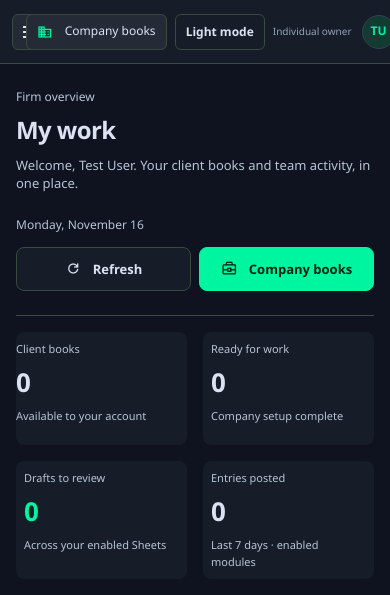
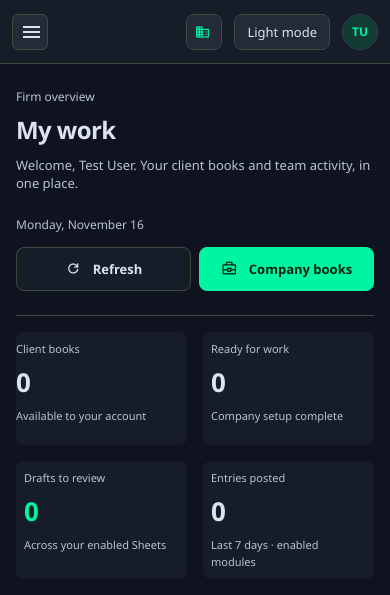
Before and after one commit to uxccseph-eng/tagatuos, a Laravel app: page /my-work in a window 390 px wide. Shown: the top 595 px of the page. Run offline with Laravel 12, Linux system fonts and the light colour scheme; the visitor is signed in with stand-in values (Sample User, id 1); data comes from the database, SQL or seed files in the repository; data that the repository does not hold is empty.

Commit message:
Align shared workspace top bars and readable profile controls

```diff
--- /dev/null
+++ b/public/css/workspace-topbar.css
@@ -0,0 +1,84 @@
+/* Hallmark · v2.0.0 · theme: retained brand · component: top bar · scope: app
+ * Critique: readable context on the left, flexible search, aligned account actions on the right. */
+:root {
+    --bar-font: "Segoe UI", Arial, sans-serif;
+    --bar-height: 64px;
+    --bar-control: 36px;
+    --bar-gap: 12px;
+    --bar-pad: 24px;
+    --bar-radius: 8px;
+}
+@media screen {
+    body :is(#sales-header, #workspace-app-header) {
+        height: var(--bar-height); min-height: var(--bar-height); box-sizing: border-box;
+        padding: 0 var(--bar-pad); gap: var(--bar-gap); align-items: center;
+        background: var(--theme-panel) !important; color: var(--theme-text); border-color: var(--theme-line);
+        font: 500 13px/20px var(--bar-font); box-shadow: none; backdrop-filter: none;
+    }
+    body #workspace-app-header { display: grid; grid-template-columns: max-content minmax(160px, 1fr) auto; }
+    body #workspace-app-header .workspace-header-location { display: block; max-width: 160px; overflow: clip; white-space: nowrap; text-overflow: ellipsis; font-size: 13px; color: var(--theme-muted); }
+    body #workspace-app-header .workspace-header-search { box-sizing: border-box; width: 100%; max-width: 480px; min-width: 0; height: var(--bar-control); margin: 0; }
+    body #workspace-app-header .workspace-header-search input { font: 400 13px/20px var(--bar-font); }
+    body #workspace-app-header .workspace-header-actions { display: flex; align-items: center; gap: var(--bar-gap); margin-left: auto; min-width: 0; }
+    body :is(#sales-header, #workspace-app-header) :is(.workspace-book-chooser, .workspace-theme-toggle, .company-switcher > summary) {
+        display: inline-flex; box-sizing: border-box; align-items: center; justify-content: center; height: var(--bar-control); min-height: var(--bar-control);
+        padding: 0 var(--bar-gap); border: 1px solid var(--theme-line); border-radius: var(--bar-radius);
+        background: var(--theme-soft); color: var(--theme-text); font: 500 13px/20px var(--bar-font); white-space: nowrap; box-shadow: none;
+    }
+    body :is(#sales-header, #workspace-app-header) .company-switcher { min-width: 0; font: 500 13px/20px var(--bar-font); }
+    body :is(#sales-header, #workspace-app-header) .company-switcher-name { max-width: 210px; }
+    body :is(#sales-header, #workspace-app-header) .account-profile { border-left: 1px solid var(--theme-line); padding-left: var(--bar-gap); }
+    body :is(#sales-header, #workspace-app-header) .account-profile > summary { min-height: var(--bar-control); gap: var(--bar-gap); }
+    body :is(#sales-header, #workspace-app-header) .workspace-profile-copy { display: flex; align-items: flex-start; gap: 0; }
+    body :is(#sales-header, #workspace-app-header) .workspace-profile-name { display: block; max-width: 180px; font: 600 13px/18px var(--bar-font); color: var(--theme-text); }
+    body :is(#sales-header, #workspace-app-header) .workspace-profile-role { display: block; text-align: left; font: 400 12px/18px var(--bar-font); color: var(--theme-muted); }
+    body :is(#sales-header, #workspace-app-header) .workspace-profile-avatar { width: var(--bar-control); height: var(--bar-control); font: 600 12px/20px var(--bar-font); box-sizing: border-box; }
+    body :is(#sales-header, #workspace-app-header) :is(button, input, summary) { letter-spacing: normal; text-transform: none; }
+    body :is(#sales-header, #workspace-app-header) :focus-visible { outline: 2px solid var(--theme-accent) !important; outline-offset: 2px; transition: none !important; }
+    body :is(#sales-header, #workspace-app-header) button:active { transform: translateY(1px); }
+    body :is(#sales-header, #workspace-app-header) .workspace-profile-menu { top: calc(100% + var(--bar-gap)); min-width: 240px; max-width: 90vi; font: 400 13px/20px var(--bar-font); }
+    body #sales-header > div { min-width: 0; gap: var(--bar-gap); }
+    body #sales-header input { font: 400 13px/20px var(--bar-font); }
+    body #sales-header [data-sales-action="add"] { min-height: var(--bar-control); }
+    body:has(#sidebarNav) > header.fixed { height: var(--bar-height); padding-inline: var(--bar-pad); gap: var(--bar-gap); }
+    body:has(#sidebarNav) #sidebarNav { top: var(--bar-height); height: calc(100dvh - var(--bar-height)); }
+    body:has(#sidebarNav) #workspaceMain { padding-top: 88px; }
+    body:has(#sidebarNav) > header.fixed :is(button, .company-switcher > summary) { min-height: var(--bar-control); font-size: 13px; }
+    body:has(#sidebarNav) > header.fixed .company-switcher-name { max-width: 210px; }
+    body:has(#sidebarNav) > header.fixed .dashboard-profile-copy { display: flex; flex-direction: column; text-align: left; }
+    body:has(#sidebarNav) > header.fixed .dashboard-profile-name { max-width: 180px; overflow: clip; white-space: nowrap; text-overflow: ellipsis; font: 600 13px/18px var(--bar-font); }
+    body:has(#sidebarNav) > header.fixed .dashboard-profile-role { color: var(--theme-muted); font: 400 12px/18px var(--bar-font); }
+    body.account-layout:not(.workspace-shell) .account-header { min-height: var(--bar-height); padding-block: var(--bar-gap); }
+    body.company-setup-page > header { min-height: var(--bar-height); box-sizing: border-box; }
+    @media (max-width: 1250px) {
+        body #workspace-app-header .workspace-header-location { display: none; }
+        body #workspace-app-header { grid-template-columns: minmax(160px, 1fr) auto; }
+        body :is(#sales-header, #workspace-app-header) .company-switcher-name { max-width: 170px; }
+    }
+    @media (max-width: 1100px) {
+        body :is(#sales-header, #workspace-app-header) .workspace-profile-copy { display: none; }
+        body:has(#sidebarNav) > header.fixed .dashboard-profile-copy { display: none; }
+    }
+    @media (max-width: 1023px) {
+        body #workspace-app-header { grid-template-columns: auto minmax(140px, 1fr) auto; }
+        body #workspace-app-header .workspace-nav-toggle { display: grid; }
+        body :is(#sales-header, #workspace-app-header) { padding-inline: var(--bar-gap); }
+    }
+    @media (max-width: 650px) {
+        body #workspace-app-header { grid-template-columns: auto minmax(0, 1fr); }
+        body #workspace-app-header .workspace-header-search { display: none; }
+        body #workspace-app-header .workspace-header-actions { justify-content: flex-end; }
+        body :is(#sales-header, #workspace-app-header) .account-profile { padding-left: 0; border-left: 0; }
+        body :is(#sales-header, #workspace-app-header) .company-switcher-name { max-width: 120px; }
+        body:has(#sidebarNav) > header.fixed { padding-inline: var(--bar-gap); }
+        body :is(#sales-header, #workspace-app-header) .workspace-profile-menu { position: fixed; right: var(--bar-gap); top: var(--bar-height); }
+    }
+    @media (max-width: 480px) {
+        body #workspace-app-header .workspace-book-chooser { width: var(--bar-control); padding: 0; }
+        body #workspace-app-header .workspace-book-chooser > span:not(:first-child) { display: none; }
+        body #workspace-app-header .workspace-theme-toggle { font-size: 12px; }
+    }
+    @media (prefers-reduced-motion: reduce) {
+        body :is(#sales-header, #workspace-app-header) * { transition: none !important; animation: none !important; }
+    }
+}
--- a/resources/views/dashboard.blade.php
+++ b/resources/views/dashboard.blade.php
@@ -73,7 +73,9 @@
 
     <!-- User Profile Avatar (JR) -->
     <button type="button" aria-label="{{ auth()->check() ? 'Profile for '.auth()->user()->name : 'Preview profile' }}" data-workspace-topic="Profile" class="profile-button flex items-center gap-2 cursor-pointer">
-      @auth<span class="hidden lg:block max-w-[140px] truncate text-xs font-semibold text-slate-800 dark:text-slate-200">{{ auth()->user()->name }}</span>@endauth
+      @auth
+      <span class="dashboard-profile-copy"><span class="dashboard-profile-name">{{ auth()->user()->name }}</span><span class="dashboard-profile-role">{{ match (request()->attributes->get('active_company')?->pivot?->role) { 'owner' => auth()->user()->type === 'firm' ? 'Firm owner' : 'Owner', 'manager' => 'Manager', 'accountant' => 'Accountant', 'staff' => 'Staff', default => 'Workspace member' } }}</span></span>
+      @endauth
       <span class="relative w-8 h-8 rounded-full bg-slate-200 dark:bg-[#242a36] border border-slate-300 dark:border-slate-600 flex items-center justify-center">
         <span class="font-mono text-[11px] text-slate-800 dark:text-white font-bold">{{ mb_strtoupper(mb_substr(auth()->user()?->name ?? $company['full_name'], 0, 1)) }}</span>
         <span class="absolute bottom-0 right-0 w-2 h-2 rounded-full bg-emerald-500 dark:bg-[#00f5a0] ring-2 ring-white dark:ring-[#161c28]"></span>
--- a/resources/views/workspace-navigation.blade.php
+++ b/resources/views/workspace-navigation.blade.php
@@ -72,7 +72,7 @@
         <span class="material-symbols-outlined" aria-hidden="true">search</span><input type="search" name="q" aria-label="Search client books" placeholder="Search client books…" maxlength="100"><kbd aria-hidden="true">Ctrl K</kbd>
     </form>
     <div class="workspace-header-actions">
-        <a href="{{ $previewMode ? route('team.preview') : route('account.dashboard') }}" class="workspace-book-chooser"><span class="material-symbols-outlined" aria-hidden="true">business</span><span>Company books</span><span class="material-symbols-outlined" aria-hidden="true">arrow_forward</span></a>
+        <a href="{{ $previewMode ? route('team.preview') : route('account.dashboard') }}" class="workspace-book-chooser" aria-label="Company books" title="Company books"><span class="material-symbols-outlined" aria-hidden="true">business</span><span>Company books</span><span class="material-symbols-outlined" aria-hidden="true">arrow_forward</span></a>
         @include('theme-toggle')
         @include('components.account-profile', ['variant' => 'workspace', 'previewMode' => $previewMode])
     </div>
--- a/resources/views/workspace-ui-assets.blade.php
+++ b/resources/views/workspace-ui-assets.blade.php
@@ -3,4 +3,5 @@
 <link rel="stylesheet" href="{{ asset('css/workspace-controls.css') }}?v={{ filemtime(public_path('css/workspace-controls.css')) }}">
 <link rel="stylesheet" href="{{ asset('css/workspace-redesign.css') }}?v={{ filemtime(public_path('css/workspace-redesign.css')) }}">
 <link rel="stylesheet" href="{{ asset('css/workspace-pages.css') }}?v={{ filemtime(public_path('css/workspace-pages.css')) }}">
+<link rel="stylesheet" href="{{ asset('css/workspace-topbar.css') }}?v={{ filemtime(public_path('css/workspace-topbar.css')) }}">
 @endonce
```
